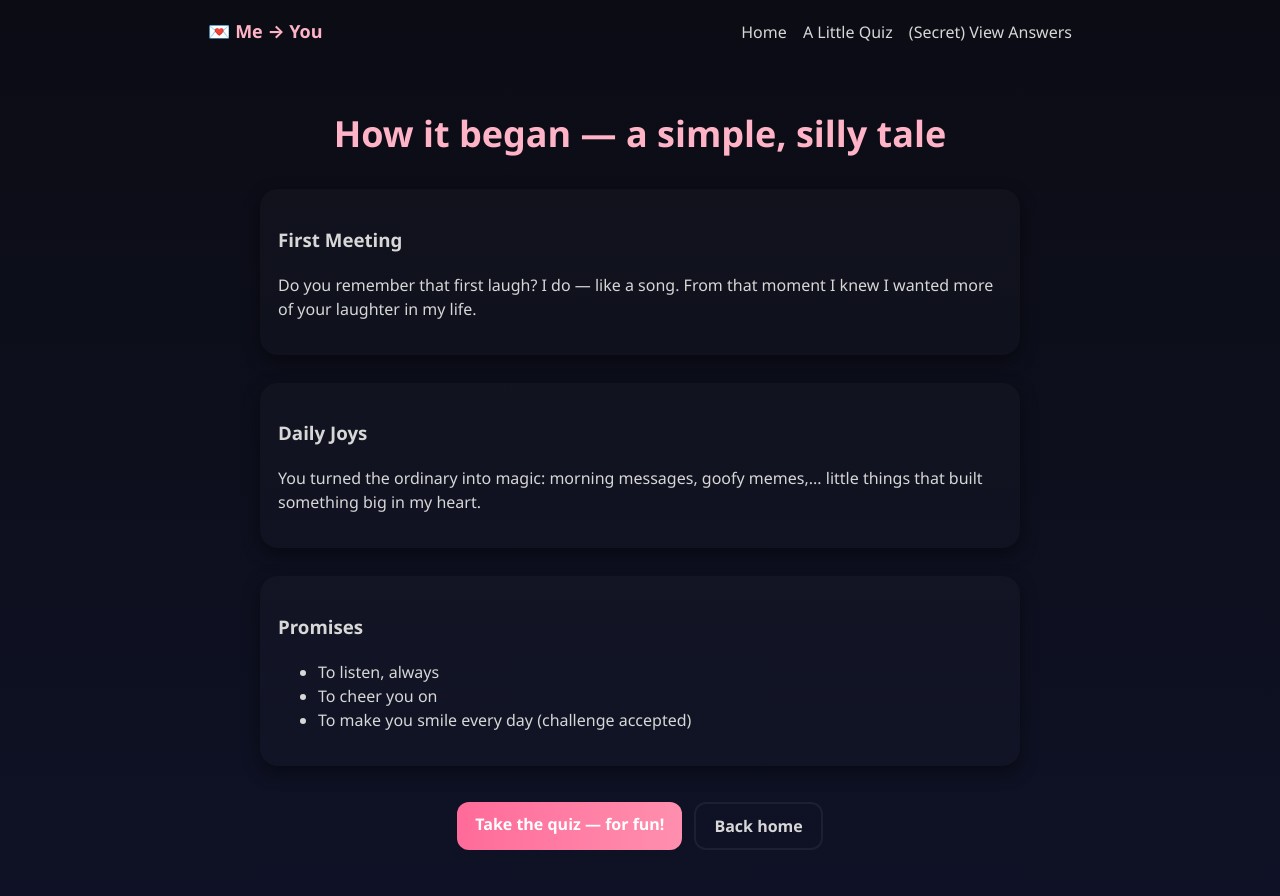
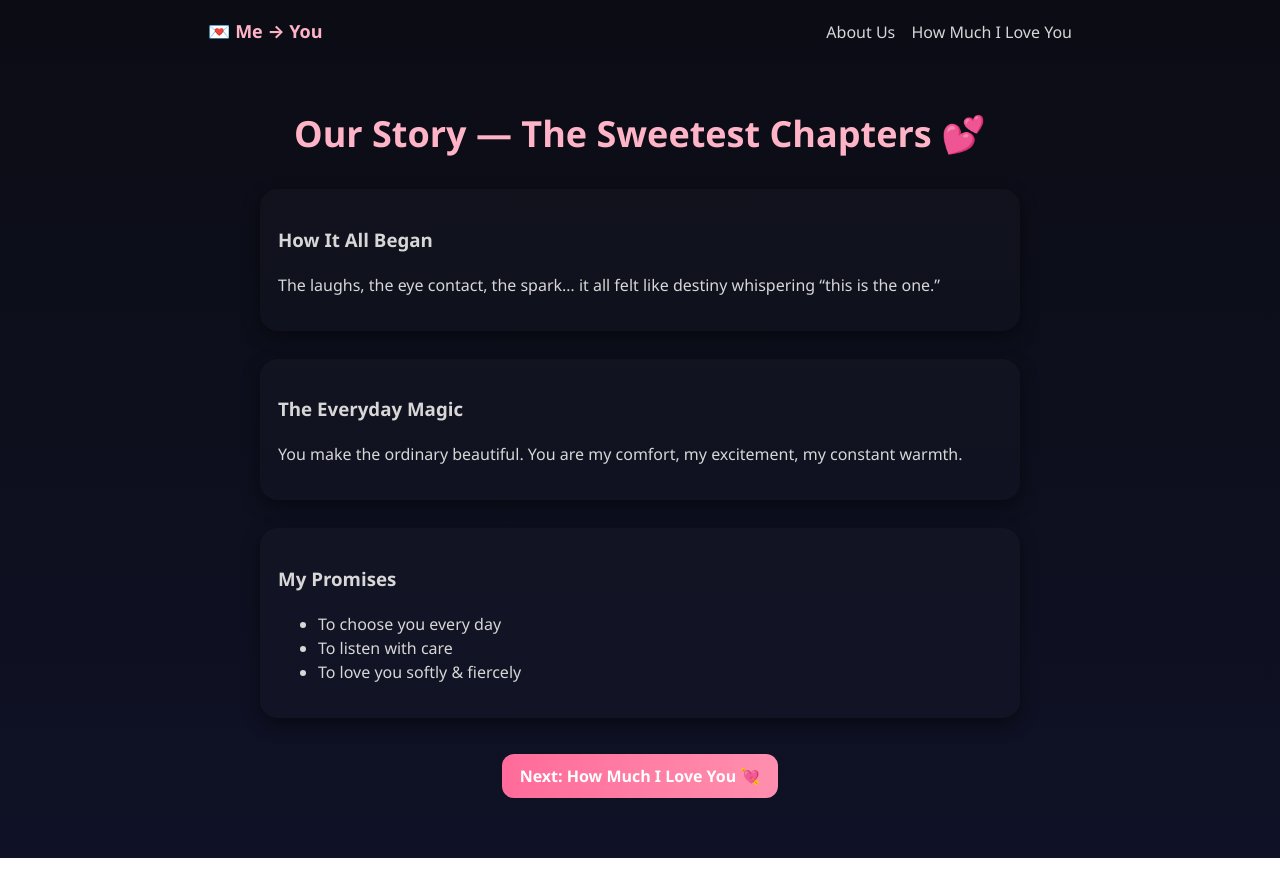
Before and after one commit to shravanick2307-cmyk/love-website, a plain HTML site: page story.html in a window 1280 px wide. After the commit the page ends 858 px from the top, so only its background shows below. Drawn offline with Linux system fonts and the light colour scheme.

Commit message:
Update story.html

```diff
--- a/story.html
+++ b/story.html
@@ -3,47 +3,48 @@
 <head>
   <meta charset="utf-8" />
   <meta name="viewport" content="width=device-width,initial-scale=1" />
+  <link rel="stylesheet" href="assets/style.css" />
   <title>Our Story</title>
-  <link rel="stylesheet" href="assets/style.css" />
 </head>
+
 <body class="page-bg">
+  <div class="floating-hearts"></div>
+
   <nav class="nav">
     <a href="index.html" class="logo">💌 Me → You</a>
     <div class="nav-links">
-      <a href="index.html">Home</a>
-      <a href="quiz.html">A Little Quiz</a>
-      <a href="admin.html">(Secret) View Answers</a>
+      <a href="about.html">About Us</a>
+      <a href="love.html">How Much I Love You</a>
     </div>
   </nav>
 
   <main class="center-col content">
-    <h2 class="title">How it began — a simple, silly tale</h2>
+    <h2 class="title">Our Story — The Sweetest Chapters 💕</h2>
 
     <section class="card story-card">
-      <h3>First Meeting</h3>
-      <p>Do you remember that first laugh? I do — like a song. From that moment I knew I wanted more of your laughter in my life.</p>
+      <h3>How It All Began</h3>
+      <p>The laughs, the eye contact, the spark… it all felt like destiny whispering “this is the one.”</p>
     </section>
 
     <section class="card story-card">
-      <h3>Daily Joys</h3>
-      <p>You turned the ordinary into magic: morning messages, goofy memes,... little things that built something big in my heart.</p>
+      <h3>The Everyday Magic</h3>
+      <p>You make the ordinary beautiful. You are my comfort, my excitement, my constant warmth.</p>
     </section>
 
     <section class="card story-card">
-      <h3>Promises</h3>
+      <h3>My Promises</h3>
       <ul>
-        <li>To listen, always</li>
-        <li>To cheer you on</li>
-        <li>To make you smile every day (challenge accepted)</li>
+        <li>To choose you every day</li>
+        <li>To listen with care</li>
+        <li>To love you softly & fiercely</li>
       </ul>
     </section>
 
     <div class="btns">
-      <a class="btn" href="quiz.html">Take the quiz — for fun!</a>
-      <a class="btn outline" href="index.html">Back home</a>
+      <a class="btn" href="love.html">Next: How Much I Love You 💘</a>
     </div>
   </main>
 
-  <script src="assets/app.js"></script>
+<script src="assets/app.js"></script>
 </body>
 </html>
```
